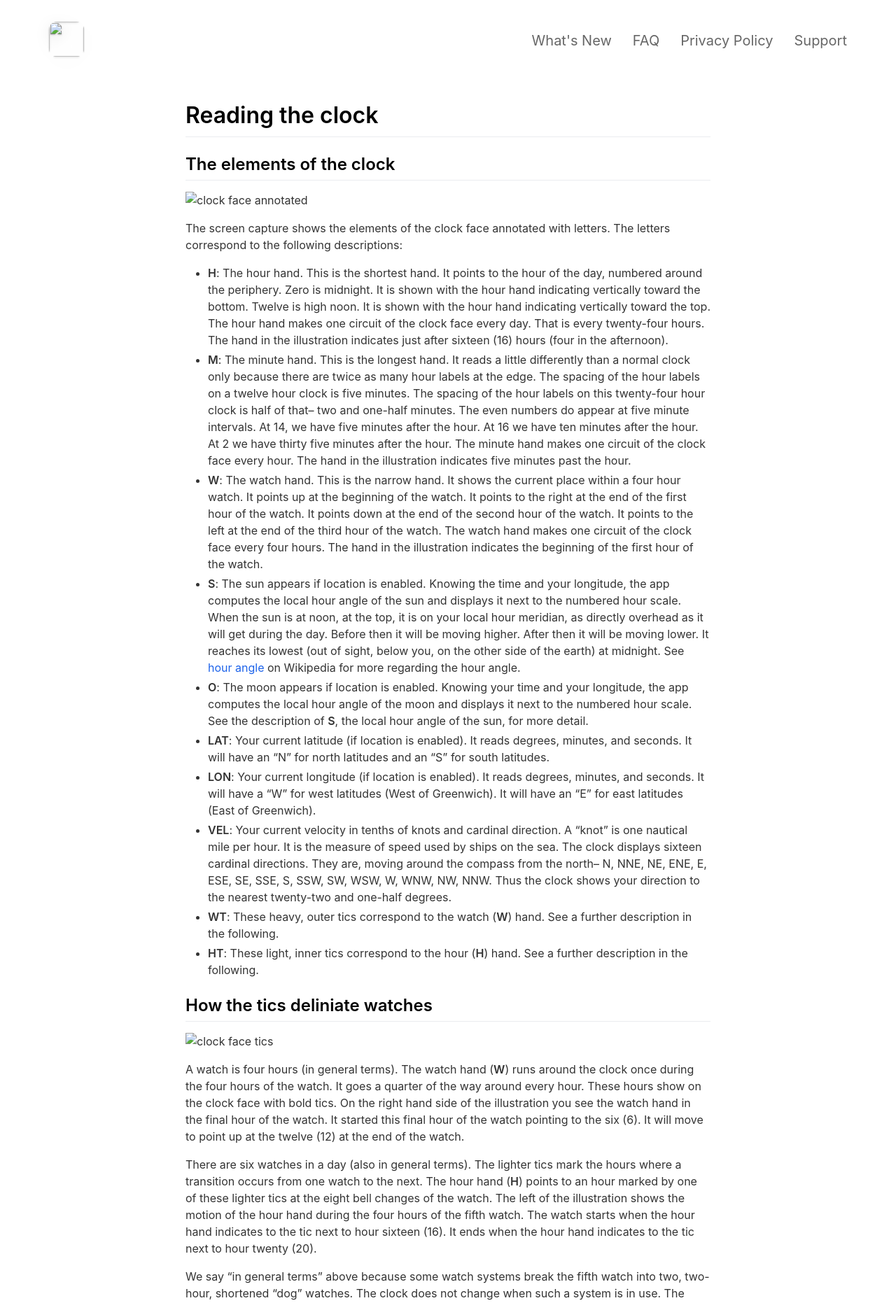
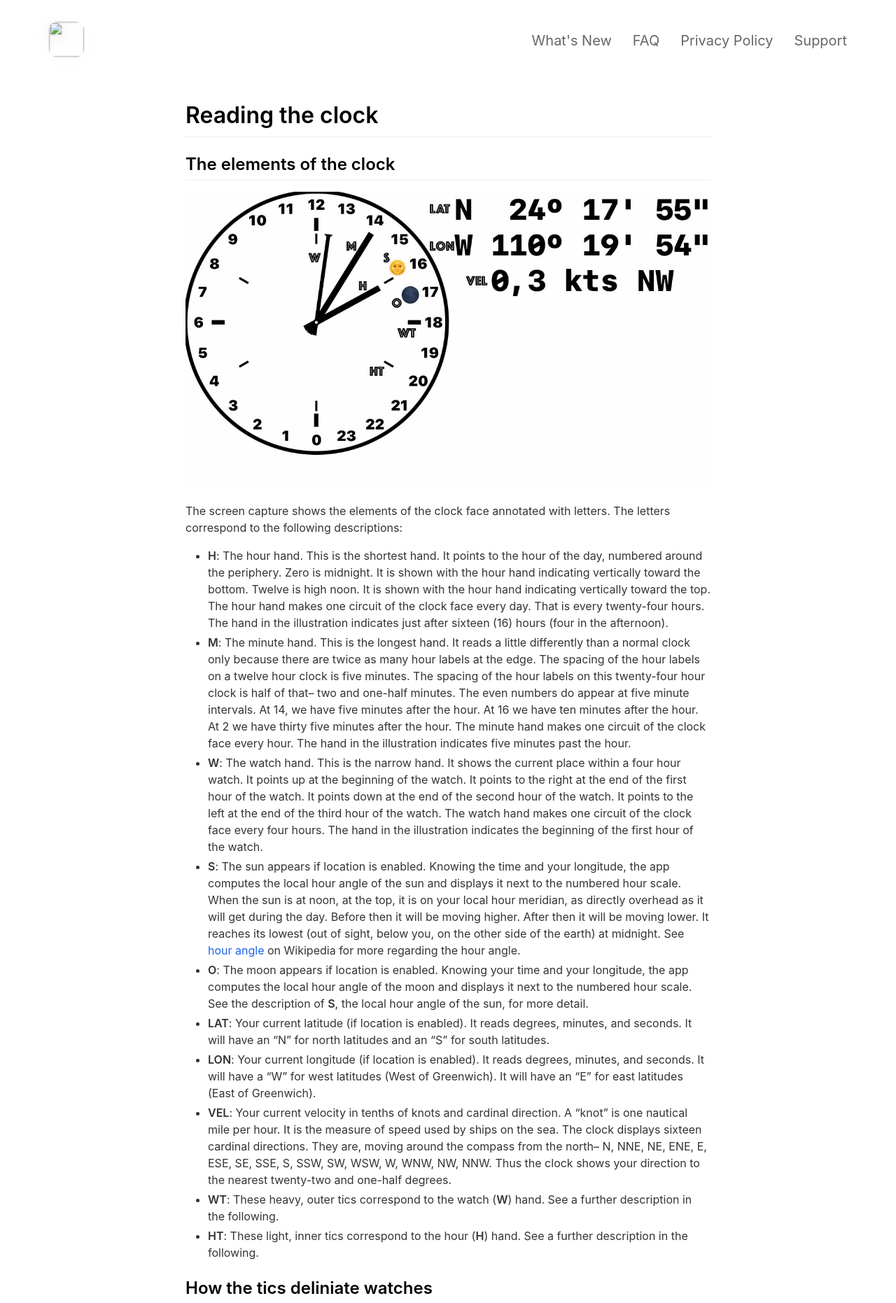
Before and after one commit to wbreeze/ShipsClock, a Jekyll site: the page built from docs/_pages/face.md, in a window 1280 px wide. Shown: the top 1862 px of the page at 70% size. Built offline with Jekyll 4.4.1, drawn with Linux system fonts in a browser that asks for light colours; nearby versions of some CDN libraries.

Commit message:
Use relative_url all over

```diff
--- a/docs/_pages/face.md
+++ b/docs/_pages/face.md
@@ -8,7 +8,7 @@
 
 ## The elements of the clock
 
-![clock face annotated](assets/screenshot/face_annot.jpeg)
+![clock face annotated]({{ 'assets/screenshot/face_annot.jpeg' | relative_url }})
 
 The screen capture shows the elements of the clock face annotated with letters.
 The letters correspond to the following descriptions:
@@ -71,7 +71,7 @@
 
 ## How the tics deliniate watches
 
-![clock face tics](assets/screenshot/face_annot_dog_pair.png)
+![clock face tics]({{ 'assets/screenshot/face_annot_dog_pair.png' | relative_url }})
 
 A watch is four hours (in general terms). The watch hand (**W**) runs around
 the clock once during the four hours of the watch. It goes a quarter of the
```
Also changed, not shown: docs/_pages/faq.md (+1 -1 lines).
